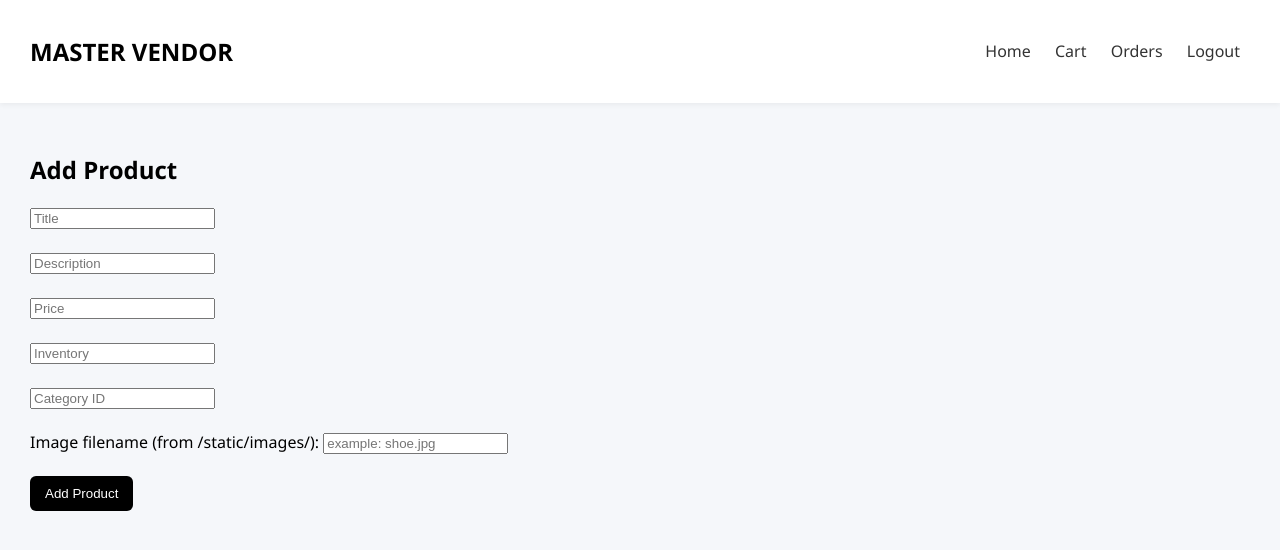
After one commit to davionwagstaff-dev/CSET180Final, a Flask app: page /add-product in a window 1280 px wide. The commit adds this page. Shown: the top 550 px of the page. Run offline with Flask 3, Linux system fonts and the light colour scheme; the visitor is signed in with stand-in values (Sample User, id 1).

Commit message:
John added images

```diff
--- a/routes.py
+++ b/routes.py
@@ -60,21 +60,6 @@ def logout():
     session.clear()
     return redirect('/login')
 
-@app.route('/')
-def home():
-    search = request.args.get('search', '')
-
-    query = """
-        SELECT * FROM products
-        WHERE title LIKE :search OR description LIKE :search
-    """
-
-    with engine.connect() as conn:
-        products = conn.execute(text(query), {
-            "search": f"%{search}%"
-        }).fetchall()
-
-    return render_template('home.html', products=products)
 
 @app.route('/product/<int:id>')
 def product_page(id):
@@ -109,14 +94,6 @@ def edit_product(id):
         return redirect('/')
 
     return render_template('edit_product.html')
-
-@app.route('/delete-product/<int:id>')
-def delete_product(id):
-    with engine.connect() as conn:
-        conn.execute(text("DELETE FROM products WHERE id=:id"), {"id": id})
-        conn.commit()
-
-    return redirect('/')
 
 @app.route('/add-to-cart', methods=['POST'])
 def add_to_cart():
@@ -259,8 +236,69 @@ def chat(receiver_id):
             "me": session['user_id'],
             "them": receiver_id
         }).fetchall()
+@app.route('/delete-product/<int:id>', methods=['POST'])
+def delete_product(id):
+    if 'user_id' not in session:
+        return redirect('/login')
 
-    return render_template('chat.html', messages=messages)
+    with engine.connect() as conn:
+        product = conn.execute(text("""
+            SELECT * FROM products WHERE id=:id
+        """), {"id": id}).fetchone()
+
+        # Only admin OR the vendor who owns it
+        if session.get('role') != 'admin' and product.vendor_id != session['user_id']:
+            return "Unauthorized"
+
+        conn.execute(text("DELETE FROM products WHERE id=:id"), {"id": id})
+        conn.commit()
+
+    return redirect('/')
+@app.route('/add-product', methods=['GET', 'POST'])
+def add_product():
+    if session.get('role') not in ['vendor', 'admin']:
+        return "Unauthorized"
+
+    if request.method == 'POST':
+        data = request.form
+        image_name = data.get('image')  # just filename
+
+        with engine.connect() as conn:
+            result = conn.execute(text("""
+                INSERT INTO products
+                (vendor_id, title, description, price, inventory, category_id)
+                VALUES (:vendor_id, :title, :description, :price, :inventory, :category_id)
+            """), {
+                **data,
+                "vendor_id": session['user_id']
+            })
+
+            product_id = result.lastrowid
+
+            if image_name:
+                conn.execute(text("""
+                    INSERT INTO product_images (product_id, image_url)
+                    VALUES (:product_id, :image_url)
+                """), {
+                    "product_id": product_id,
+                    "image_url": image_name
+                })
+
+            conn.commit()
+
+        return redirect('/')
+
+    return render_template('add_product.html')
+@app.route('/')
+def home():
+    with engine.connect() as conn:
+        products = conn.execute(text("""
+            SELECT p.*, pi.image_url
+            FROM products p
+            LEFT JOIN product_images pi ON p.id = pi.product_id
+        """)).fetchall()
+
+    return render_template('home.html', products=products)
 if __name__ == '__main__':  # When this file is run...
     # ... start the app in debug mode. In debug mode,
     # server is automatically restarted when you make changes to the code
--- /dev/null
+++ b/templates/add_product.html
@@ -0,0 +1,20 @@
+{% extends "base.html" %}
+
+{% block content %}
+
+<h2>Add Product</h2>
+
+<form method="POST">
+    <input name="title" placeholder="Title" required><br><br>
+    <input name="description" placeholder="Description"><br><br>
+    <input name="price" placeholder="Price"><br><br>
+    <input name="inventory" placeholder="Inventory"><br><br>
+    <input name="category_id" placeholder="Category ID"><br><br>
+
+    <label>Image filename (from /static/images/):</label>
+    <input name="image" placeholder="example: shoe.jpg"><br><br>
+
+    <button class="btn">Add Product</button>
+</form>
+
+{% endblock %}
--- a/templates/base.html
+++ b/templates/base.html
@@ -52,7 +52,7 @@
 <body>
 
 <header>
-    <h2>🛒 MultiShop</h2>
+    <h2>MASTER VENDOR</h2>
     <nav>
         <a href="/">Home</a>
         <a href="/cart">Cart</a>
--- a/templates/home.html
+++ b/templates/home.html
@@ -14,6 +14,8 @@
 <div style="display:grid; grid-template-columns: repeat(4, 1fr); gap:20px;">
     {% for p in products %}
     <div class="card">
+        <img src="{{ url_for('static', filename='images/' + (p.image_url or 'default.png')) }}"
+     style="width:100%; height:150px; object-fit:cover;">
         <h3>{{ p.title }}</h3>
         <p>${{ p.price }}</p>
         <a href="/product/{{ p.id }}">
--- a/templates/product.html
+++ b/templates/product.html
@@ -3,6 +3,8 @@
 {% block content %}
 
 <div class="card">
+    <img src="{{ url_for('static', filename='images/' + (product.image_url or 'default.png')) }}"
+     style="width:300px;">
     <h2>{{ product.title }}</h2>
     <p>{{ product.description }}</p>
 
```
Also changed, not shown: static/Black_and_red_graphic_tee.jpg (added), static/Purple_polo.jpg (added), static/alien_invasion_tee.jpg (added), static/spiderman_tee.jpg (added), static/white_tee.jpg (added).
